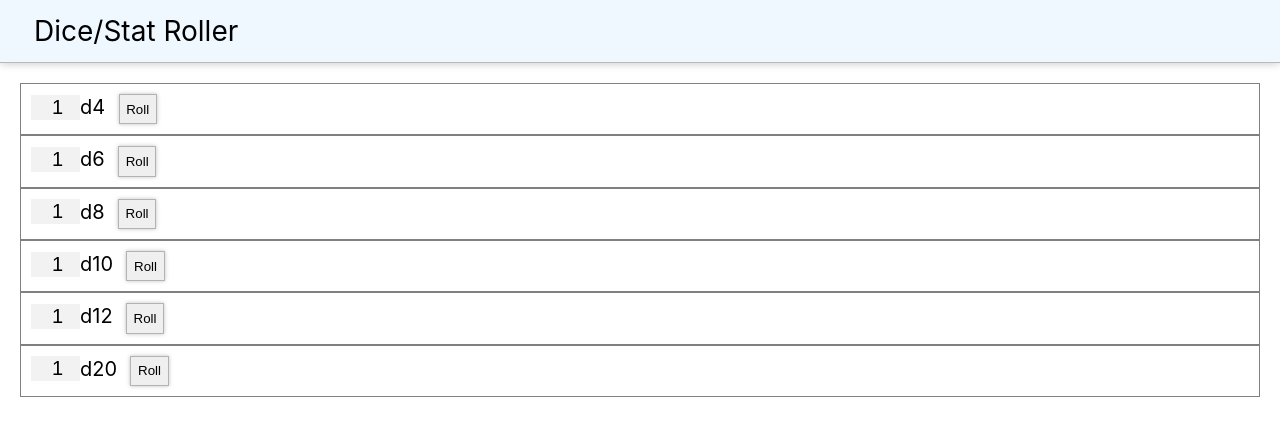
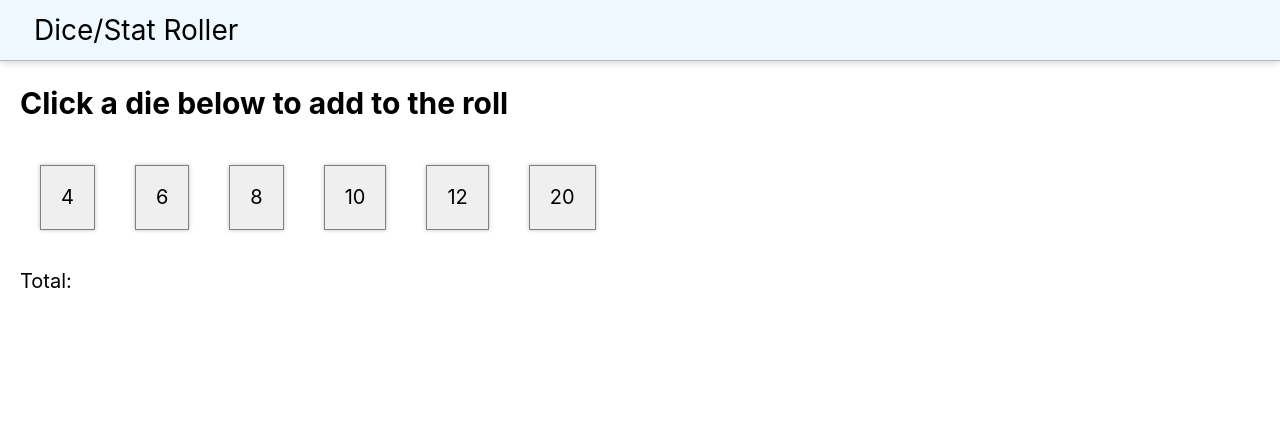
Before and after one commit to psenne/diceroller, a React (Create React App) app: page / in a window 1280 px wide. Shown: the top 436 px of the page. Built offline with nearby package versions, Linux system fonts and the light colour scheme; the HTML template or start-up script is replaced by a standard one.

Commit message:
added dice chooser

```diff
--- a/package.json
+++ b/package.json
@@ -3,6 +3,7 @@
   "version": "0.1.0",
   "private": true,
   "dependencies": {
+    "normalize.css": "^8.0.1",
     "react": "^16.8.6",
     "react-dom": "^16.8.6",
     "react-scripts": "3.0.1",
--- a/public/index.html
+++ b/public/index.html
@@ -2,7 +2,6 @@
 <html lang="en">
     <head>
         <meta charset="utf-8" />
-        <link rel="shortcut icon" href="%PUBLIC_URL%/favicon.ico" />
         <meta name="viewport" content="width=device-width, initial-scale=1" />
         <meta name="theme-color" content="#000000" />
         <!--
--- a/src/App.css
+++ b/src/App.css
@@ -6,9 +6,9 @@
     padding: 0.5em;
     font-size: 1.4em;
     background: aliceblue;
-    border-bottom: 1px solid rgba(0,0,0,0.25);
+    border-bottom: 1px solid rgba(0, 0, 0, 0.25);
     margin-bottom: 20px;
-    box-shadow: 0px 1px 8px rgba(0,0,0,0.2);
+    box-shadow: 0px 1px 8px rgba(0, 0, 0, 0.2);
 }
 
 input[type="number"] {
@@ -17,17 +17,18 @@ input[type="number"] {
     font-size: 1em;
     border: 0;
     -moz-appearance: textfield;
-    background: rgba(0,0,0,0.05);
+    background: rgba(0, 0, 0, 0.05);
 }
 
-input[type="number"]:hover, input[type="number"]:focus {
-    -moz-appearance: spinner;
+input[type="number"]:hover,
+input[type="number"]:focus {
+    -moz-appearance: button;
 }
 
 button {
     padding: 0.5em;
-    box-shadow: 0px 0px 4px rgba(0,0,0,0.25);
-    border: 1px solid rgba(0,0,0,0.25);
+    box-shadow: 0px 0px 4px rgba(0, 0, 0, 0.25);
+    border: 1px solid rgba(0, 0, 0, 0.25);
     margin: 0 1em;
     cursor: pointer;
 }
--- a/src/App.js
+++ b/src/App.js
@@ -1,18 +1,16 @@
 import React from "react";
 import "./App.css";
-import Die from "./Die";
+import "../node_modules/normalize.css";
+import DiceChooser from "./DiceChooser";
 
 function App() {
     return (
         <div className="App">
-            <header className="App-header"><div className="container">Dice/Stat Roller</div></header>
+            <header className="App-header">
+                <div className="container">Dice/Stat Roller</div>
+            </header>
             <div className="container">
-                <Die dicetype="4" />
-                <Die dicetype="6" />
-                <Die dicetype="8" />
-                <Die dicetype="10" />
-                <Die dicetype="12" />
-                <Die dicetype="20" />
+                <DiceChooser />
             </div>
         </div>
     );
--- /dev/null
+++ b/src/DiceChooser.jsx
@@ -0,0 +1,26 @@
+import React, { useState } from "react";
+import styled from "styled-components";
+import DieButton from "./DieButton";
+import DiceRoller from "./DiceRoller";
+
+export default function DiceChooser() {
+    const [dicetypes, setdice] = useState([]);
+
+    const AddToDiceRoller = dicetype => {
+        setdice([...dicetypes, dicetype]);
+    };
+    return (
+        <>
+            <h2>Click a die below to add to the roll</h2>
+            <div>
+                <DieButton AddToDiceRoller={AddToDiceRoller}>4</DieButton>
+                <DieButton AddToDiceRoller={AddToDiceRoller}>6</DieButton>
+                <DieButton AddToDiceRoller={AddToDiceRoller}>8</DieButton>
+                <DieButton AddToDiceRoller={AddToDiceRoller}>10</DieButton>
+                <DieButton AddToDiceRoller={AddToDiceRoller}>12</DieButton>
+                <DieButton AddToDiceRoller={AddToDiceRoller}>20</DieButton>
+            </div>
+            <DiceRoller dicetypes={dicetypes} />
+        </>
+    );
+}
--- /dev/null
+++ b/src/DiceRoller.jsx
@@ -0,0 +1,37 @@
+import React, { useState } from "react";
+import Die from "./Die";
+
+const DiceRoller = ({ dicetypes, numberofdice }) => {
+    const [number, setnumber] = useState([]);
+    const [total, settotal] = useState(0);
+    const [dice, setdice] = useState([]);
+
+    const AddToRolls = roll => {
+        var arrTotal = [...dice, roll];
+        var rolls = arrTotal.reduce((total, die) => {
+            return total + die;
+        }, 0);
+
+        setdice(arrTotal);
+        settotal(rolls);
+    };
+
+    const Roll = () => {
+        setnumber([...Array(numberofdice).keys()]);
+    };
+
+    return (
+        <div id="diceroller">
+            <p>
+                {dicetypes.map(dicetype => {
+                    return <Die dicetype={dicetype} onRoll={AddToRolls} />;
+                })}
+            </p>
+            <p>
+                Total: {dice.join(" + ")} {dice.length > 1 ? " = " + total : ""}
+            </p>
+        </div>
+    );
+};
+
+export default DiceRoller;
--- a/src/Die.jsx
+++ b/src/Die.jsx
@@ -1,49 +1,37 @@
-import React, { useState } from "react";
+import React, { Component } from "react";
 import styled from "styled-components";
 
-const Box = styled.div`
+const GetRandomNumber = () => {
+    return window.crypto.getRandomValues(new Uint32Array(1))[0] / (Math.pow(2, 32) - 1);
+};
+
+const Box = styled.span`
     border: 1px solid gray;
     padding: 0.5rem;
+    margin: 1rem;
 `;
 
-const DieOutline = styled.div`
-    border: 0;
-`;
+export default class Die extends Component {
+    constructor(props) {
+        super(props);
 
-export default function Die({ dicetype }) {
-    const [number, setnumber] = useState(1);
-    const [mod, setmod] = useState(0);
-    const [total, settotal] = useState(0);
-    const [dice, setdice] = useState([]);
+        this.state = {
+            roll: 0
+        };
+    }
 
-    const UpdateNumber = ev => {
-        setnumber(ev.currentTarget.value);
-    };
+    componentDidMount() {
+        const { onRoll, dicetype } = this.props;
+        const roll = Math.floor(GetRandomNumber() * parseInt(dicetype)) + 1;
 
-    const UpdateMod = ev => {
-        setmod(ev.currentTarget.value);
-    };
+        this.setState({
+            roll
+        });
+        onRoll(roll);
+    }
 
-    const Roll = () => {
-        var rolls = 0;
-        // var arrTotal = [...total];
-        var arrTotal = [];
-
-        for (var i = 0; i < parseInt(number); i++) {
-            var roll = Math.floor(Math.random() * parseInt(dicetype)) + 1;
-            rolls = rolls + roll;
-            arrTotal.push(roll);
-        }
-        setdice(arrTotal);
-        settotal(rolls);
-    };
-
-    return (
-        <Box>
-            <div>
-                <input type="number" onChange={UpdateNumber} value={number} min="1" />d{dicetype}
-                <button onClick={Roll}>Roll</button> {dice.join(" + ")} {dice.length > 1 ? " = " + total : ""}
-            </div>
-        </Box>
-    );
+    render() {
+        const { roll } = this.state;
+        return <Box>{roll}</Box>;
+    }
 }
--- /dev/null
+++ b/src/DieButton.jsx
@@ -0,0 +1,12 @@
+import React from "react";
+import styled from "styled-components";
+
+const Button = styled.button`
+    border: 1px solid gray;
+    padding: 1rem;
+    margin: 1rem;
+`;
+
+export default function DieButton({ children, AddToDiceRoller }) {
+    return <Button onClick={() => AddToDiceRoller(children)}>{children}</Button>;
+}
--- a/src/index.css
+++ b/src/index.css
@@ -3,7 +3,6 @@ html {
 }
 
 body {
-    margin: 0;
     font-family: -apple-system, BlinkMacSystemFont, "Segoe UI", "Roboto", "Oxygen", "Ubuntu", "Cantarell", "Fira Sans", "Droid Sans", "Helvetica Neue", sans-serif;
     -webkit-font-smoothing: antialiased;
     -moz-osx-font-smoothing: grayscale;
```
Also changed, not shown: src/StatRoller.jsx (added, +49 -0 lines), 2 other files (tests, documents, lock files or other folders).
